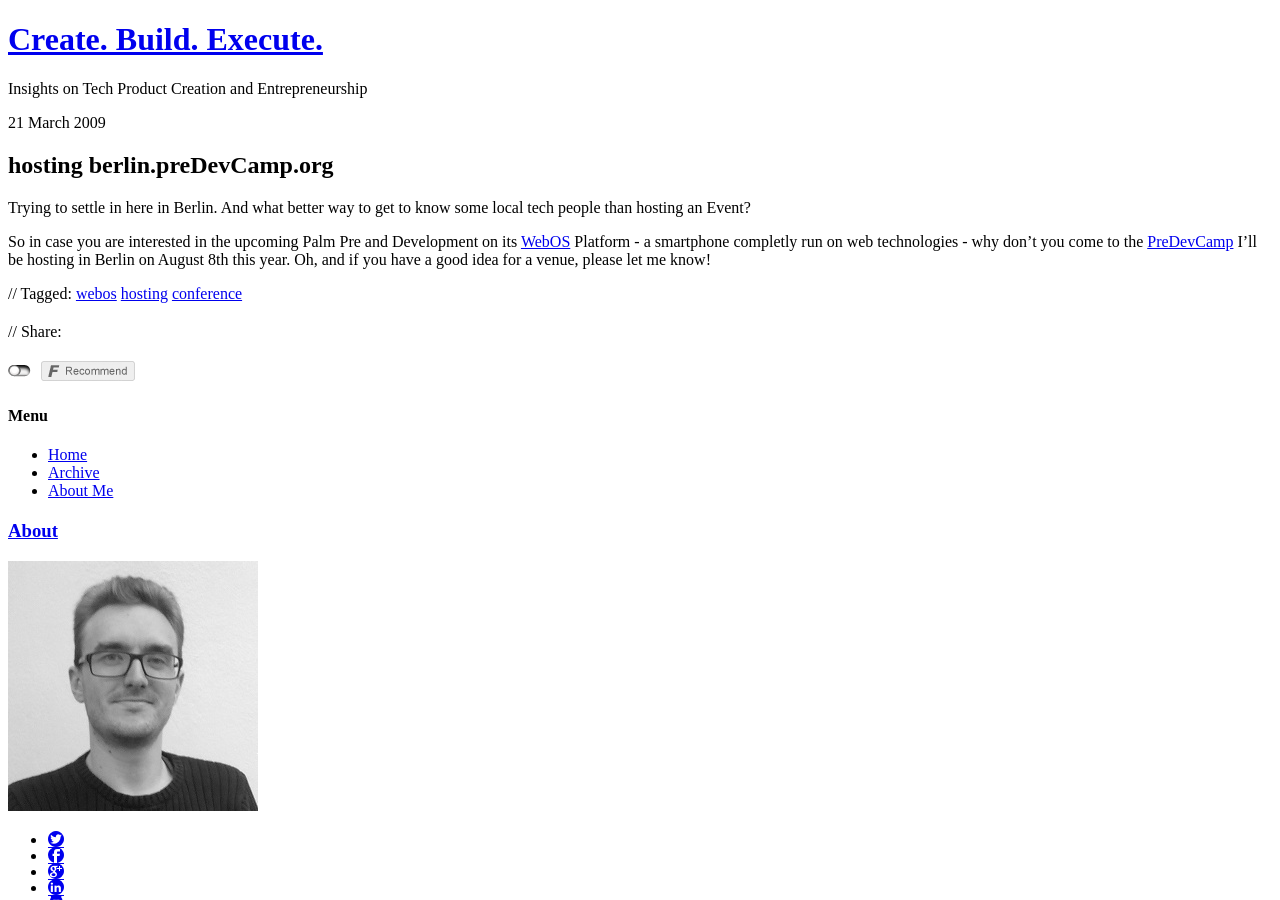
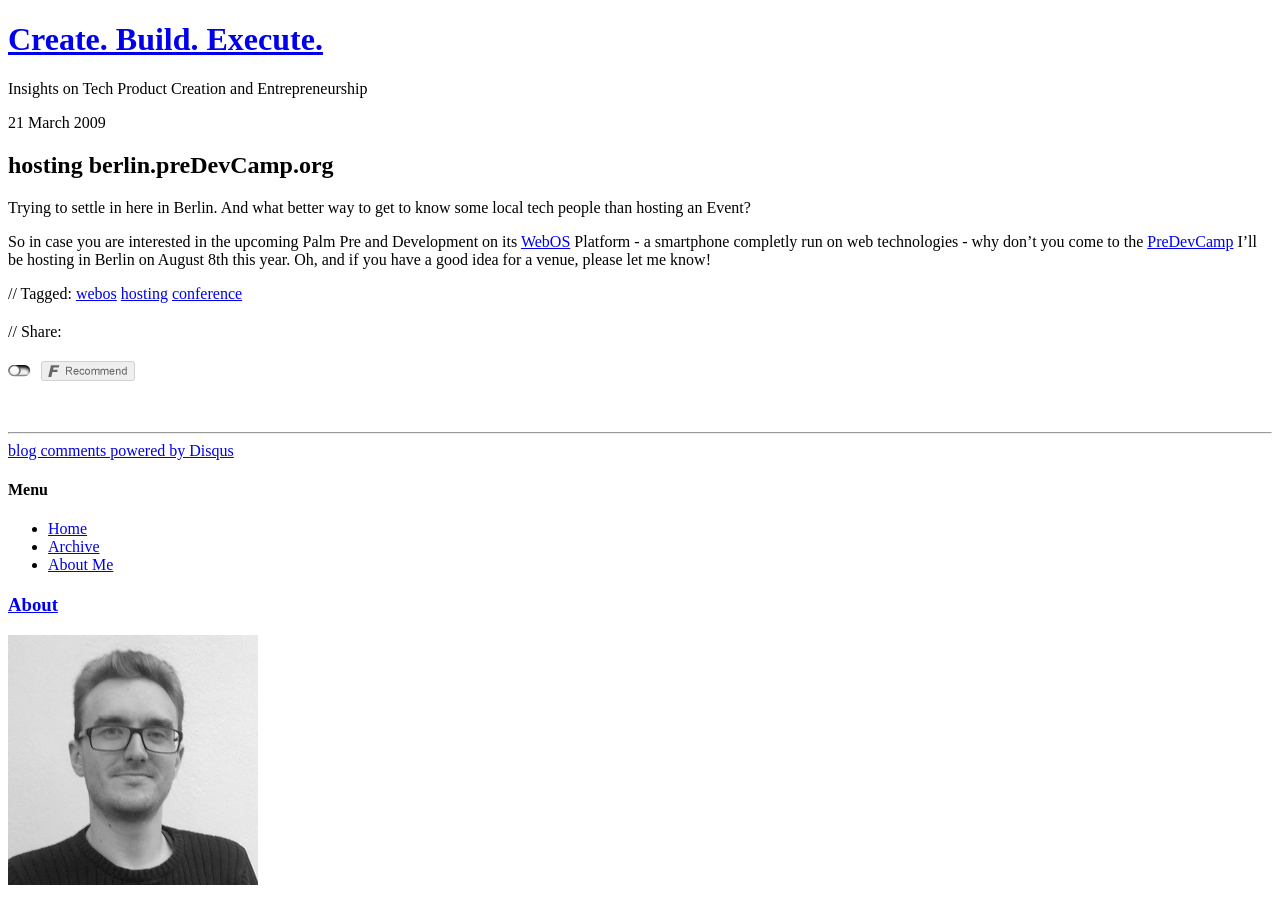
Before and after one commit to gnunicorn/blog, a Jekyll site: the page built from _posts/2009-03-21-hosting-berlinpredevcamporg.md, in a window 1280 px wide and 900 px high. Built offline with Jekyll 4.4.1, drawn with Linux system fonts in a browser that asks for light colours; nearby versions of some CDN libraries; comment, search, counter and statistics services are not loaded.

Commit message:
use disqus and give it some more space

```diff
--- a/_config.yml
+++ b/_config.yml
@@ -85,7 +85,7 @@
   # Set 'provider' to false to turn commenting off globally.
   #
   comments :
-    provider : facebook
+    provider : disqus
     disqus :
       short_name : createbuildexecute
     livefyre :
--- a/_layouts/post.html
+++ b/_layouts/post.html
@@ -45,6 +45,8 @@
 	</div>
 	{% endif %}
 
+  <br />
+  <hr />
 
   {% include JB/comments %}
 </div>
```
